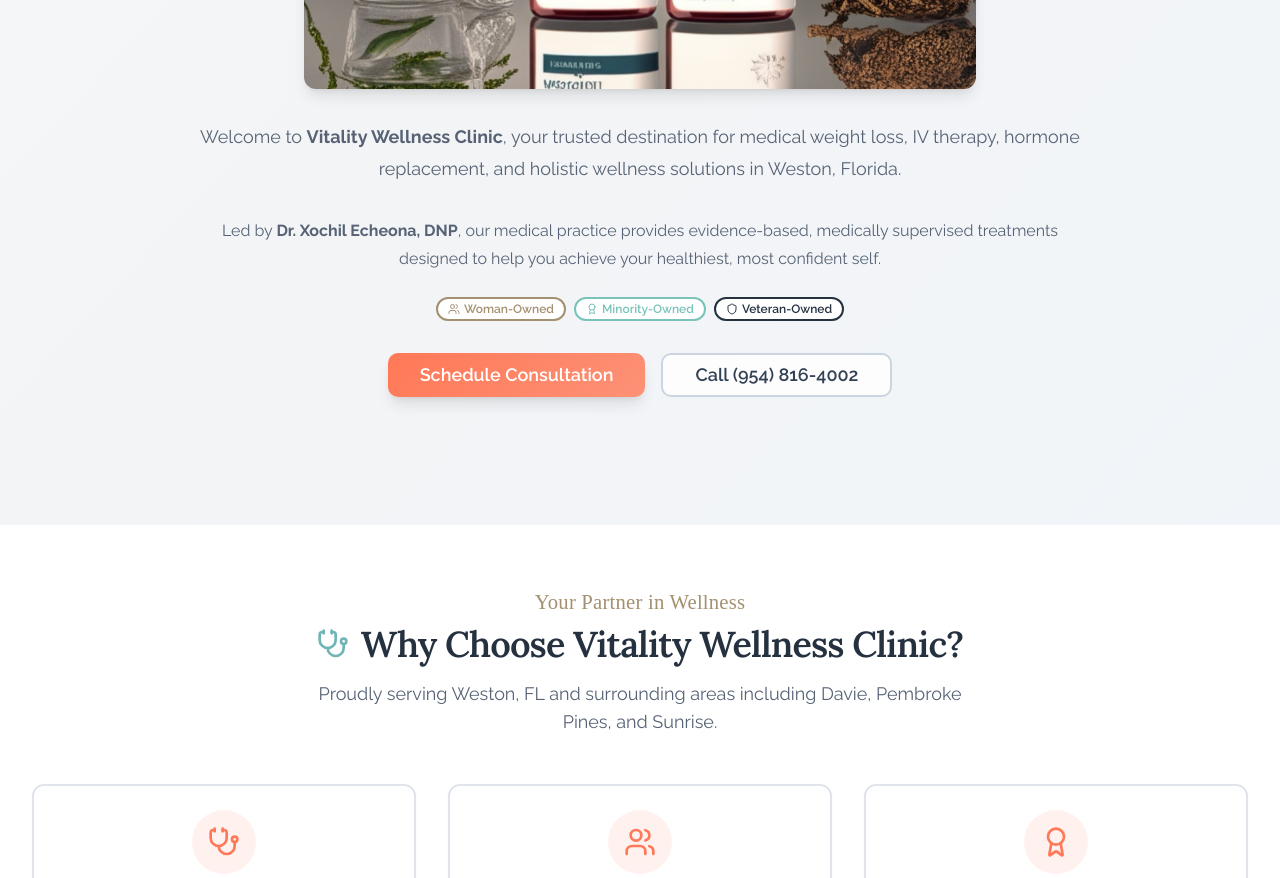
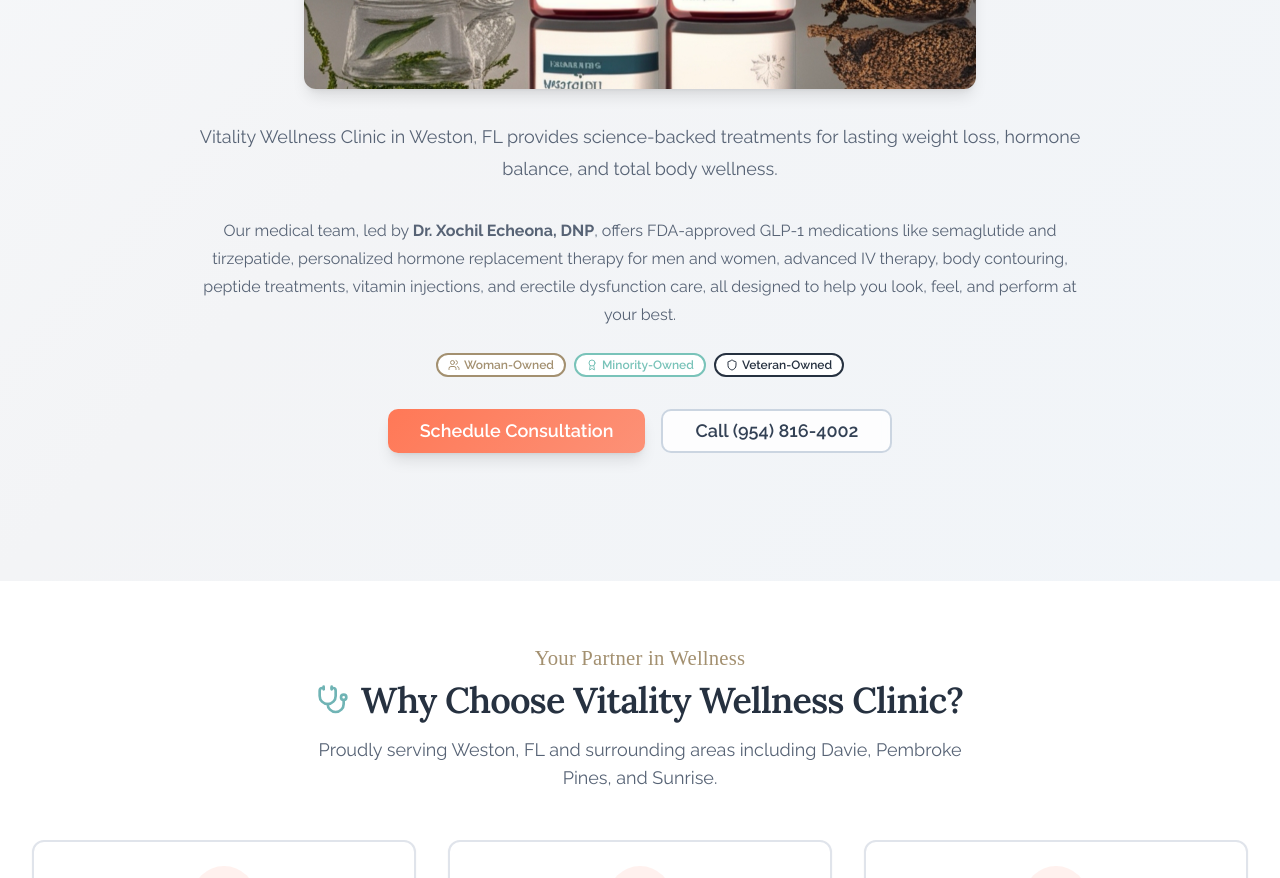
Before and after one commit to vitalitywellnessfl/vitality-preview, a React (Vite) app: page / in a window 1280 px wide. Shown: the part 1140-2018 px from the top of the page. Built offline with nearby package versions, Linux system fonts and the light colour scheme; the HTML template or start-up script is replaced by a standard one; a web font is replaced by a local one.

Commit message:
Update homepage introductory text

```diff
--- a/src/pages/Index.tsx
+++ b/src/pages/Index.tsx
@@ -134,10 +134,10 @@ export default function Index() {
                 />
               </div>
               <p className="text-lg leading-8 text-muted-foreground mb-8">
-                Welcome to <strong>Vitality Wellness Clinic</strong>, your trusted destination for medical weight loss, IV therapy, hormone replacement, and holistic wellness solutions in Weston, Florida.
+                Vitality Wellness Clinic in Weston, FL provides science-backed treatments for lasting weight loss, hormone balance, and total body wellness.
               </p>
               <p className="text-base leading-7 text-muted-foreground mb-6">
-                Led by <strong>Dr. Xochil Echeona, DNP</strong>, our medical practice provides evidence-based, medically supervised treatments designed to help you achieve your healthiest, most confident self.
+                Our medical team, led by <strong>Dr. Xochil Echeona, DNP</strong>, offers FDA-approved GLP-1 medications like semaglutide and tirzepatide, personalized hormone replacement therapy for men and women, advanced IV therapy, body contouring, peptide treatments, vitamin injections, and erectile dysfunction care, all designed to help you look, feel, and perform at your best.
               </p>
 
               <div className="flex flex-wrap items-center justify-center gap-2 mb-8">
```
